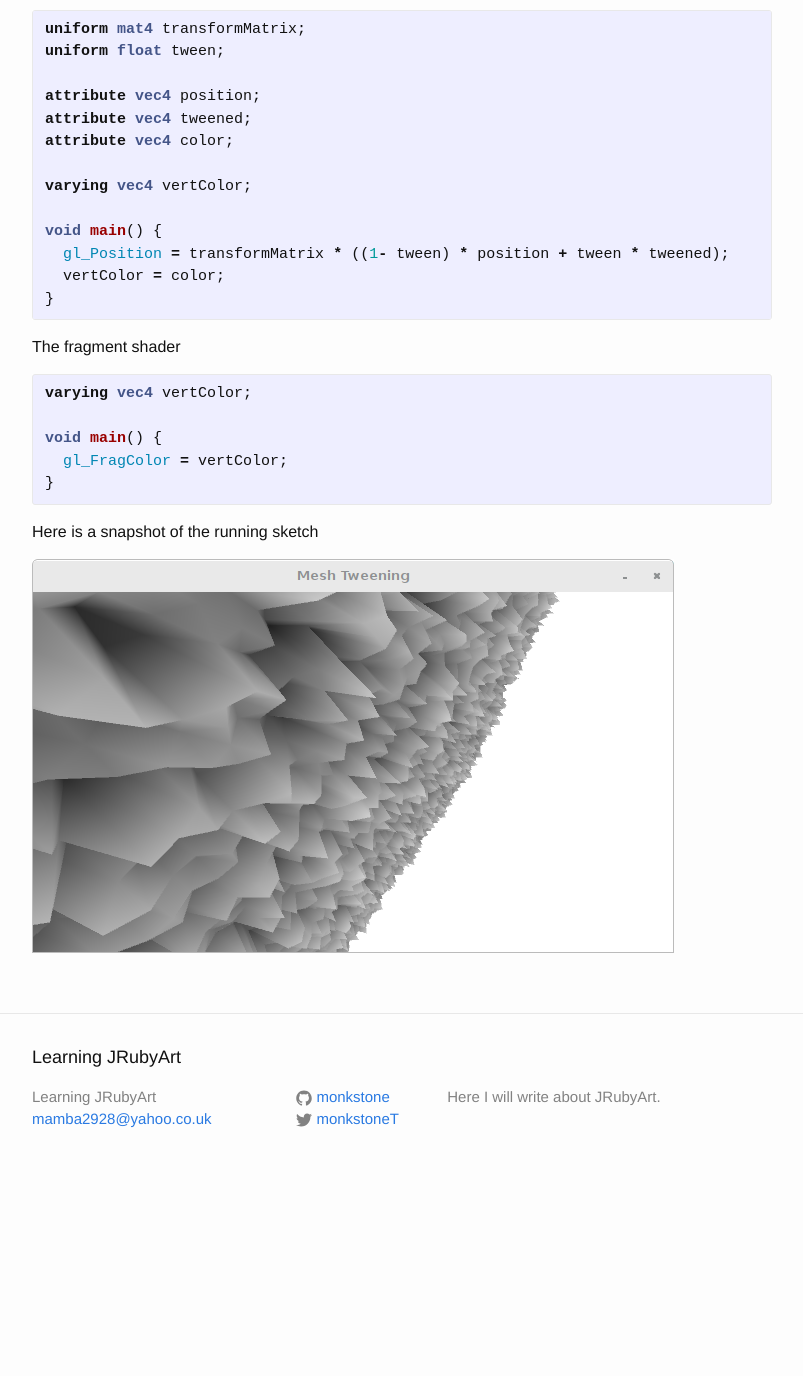
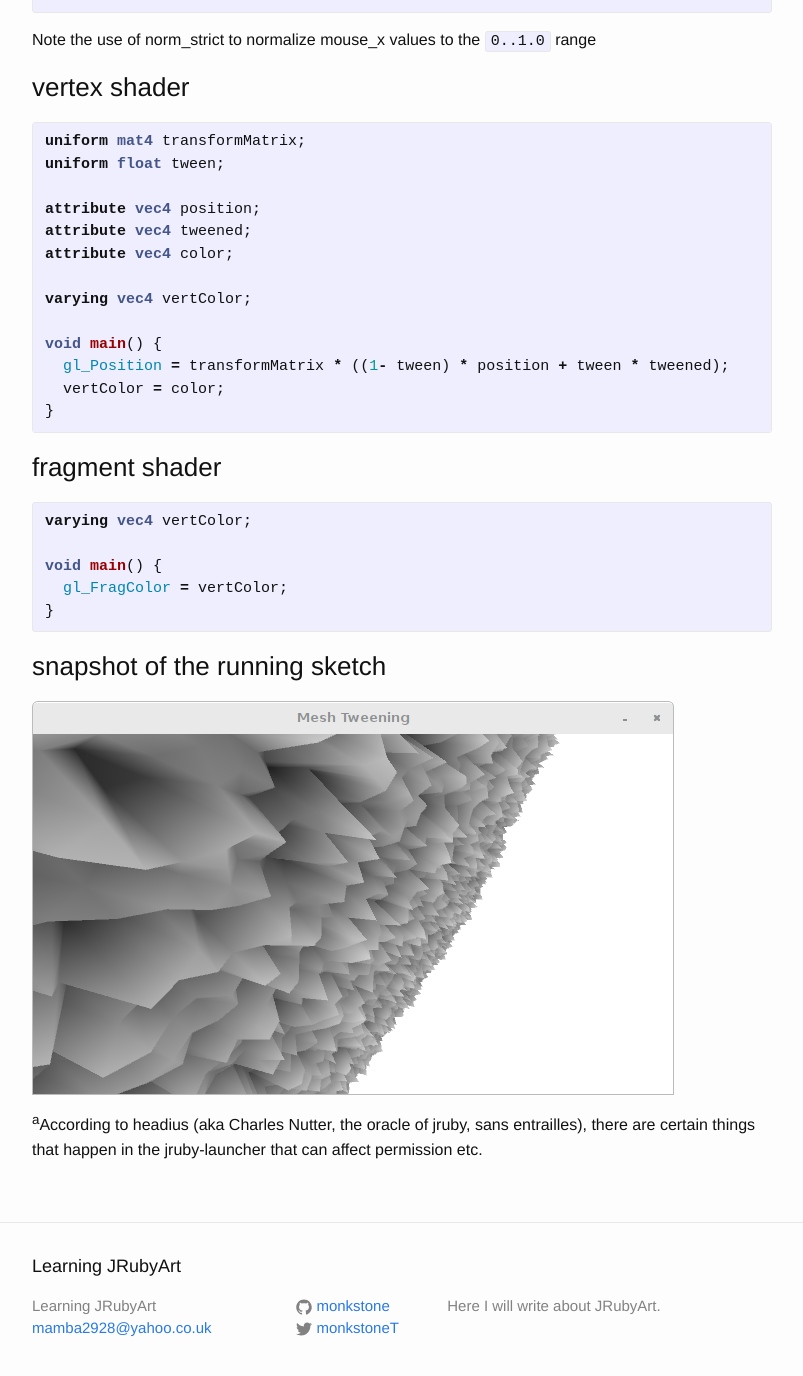
Before and after one commit to monkstone/monkstone.github.com, a Jekyll site: the page built from _posts/2015-12-07-tweening.md, in a window 1280 px wide and 1400 px high, scrolled down 1251 px. Shown: the top 1376 px of the window, without its empty margins (238-1041 px from the left). Built offline with Jekyll 4.4.1, drawn with Linux system fonts in a browser that asks for light colours; before the commit the page ends 2442 px from its top, so only the background shows below that; some of the changed text lies outside the part shown.

Commit message:
modified:   _posts/2015-12-07-tweening.md

```diff
--- a/_posts/2015-12-07-tweening.md
+++ b/_posts/2015-12-07-tweening.md
@@ -52,7 +54,9 @@ def draw
 end
 {% endhighlight %}
 
-The vertex shader
+Note the use of norm_strict to normalize mouse_x values to the `0..1.0` range
+
+### vertex shader
 
 {% highlight glsl %}
 uniform mat4 transformMatrix;
@@ -80,6 +84,8 @@ void main() {
 }
 {% endhighlight %}
 
-Here is a snapshot of the running sketch
+### snapshot of the running sketch
 
 <img src="/assets/tween.png" />
+
+<sup>a</sup>According to headius (aka Charles Nutter, the oracle of jruby, sans entrailles), there are certain things that happen in the jruby-launcher that can affect permission etc.
```
Also changed, not shown: other parts of _posts/2015-12-07-tweening.md (+4 -2 lines).
